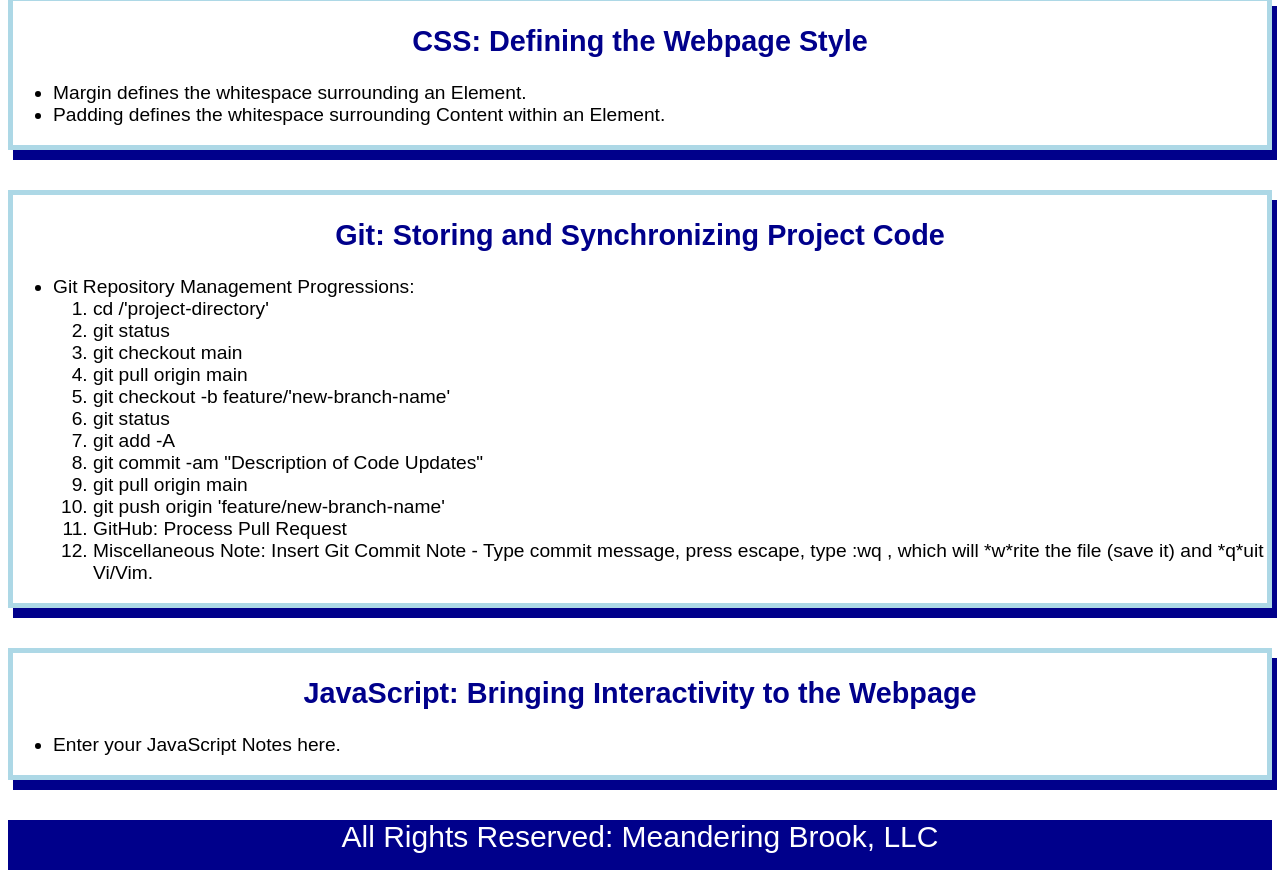
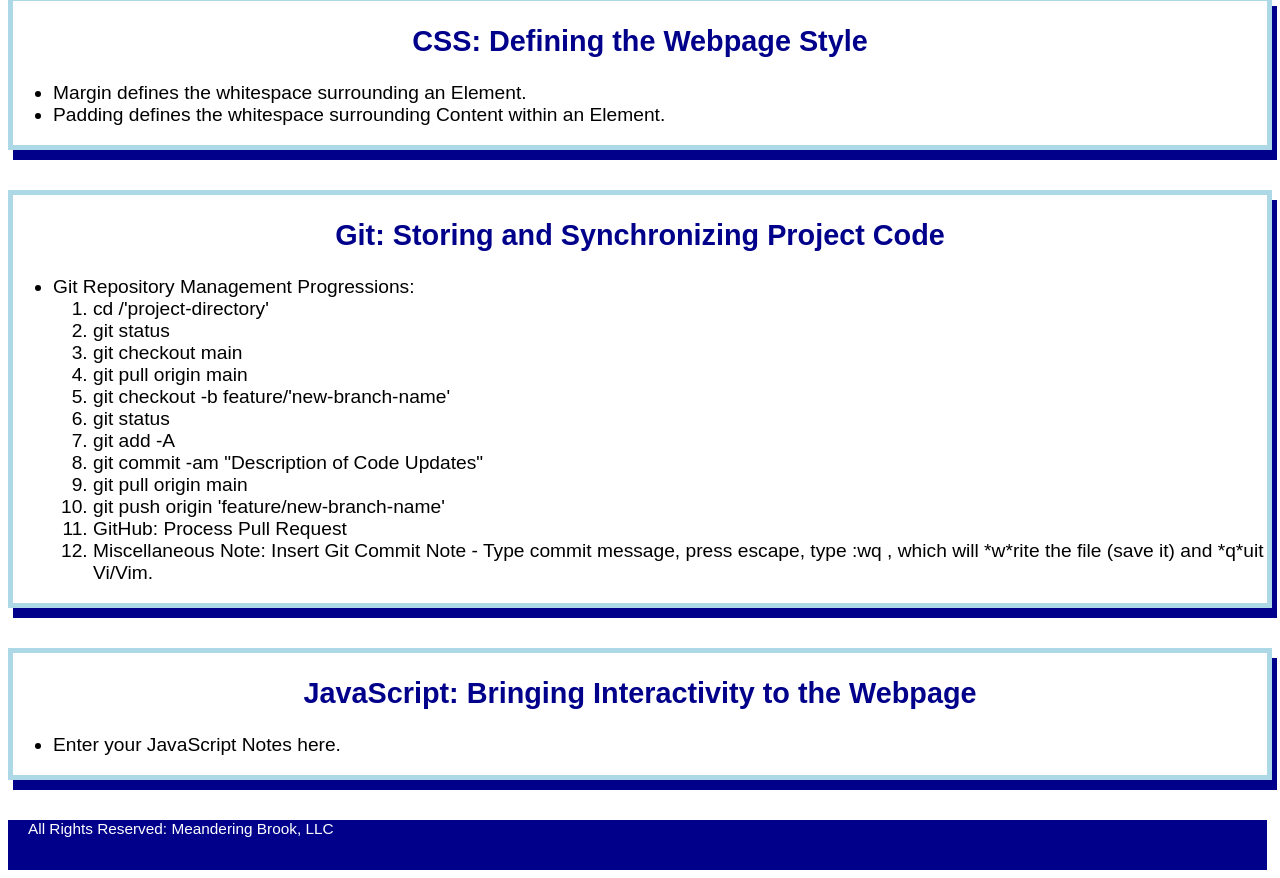
Before and after one commit to MeanderingBrook/prework-study-guide, a plain HTML site: page index.html in a window 1280 px wide. Shown: the part 866-1744 px from the top of the page. Drawn offline with Linux system fonts and the light colour scheme.

Commit message:
Miscellaneous Corrections

```diff
--- a/styles/style.css
+++ b/styles/style.css
@@ -19,15 +19,16 @@ header {
 
 footer {
     font: .8em "Firma Sans", sans-serif;
-    width: 100%;
+    width: 98%;
     height: 50px;
+    padding-left: 20px;
     background-color: darkblue;
     color: white;
 }
 
 p {
-    text-align: center;
-    font-size: 30px;
+    /* text-align: center; */
+    /* font-size: 30px; */
 }
 
 img {
```
